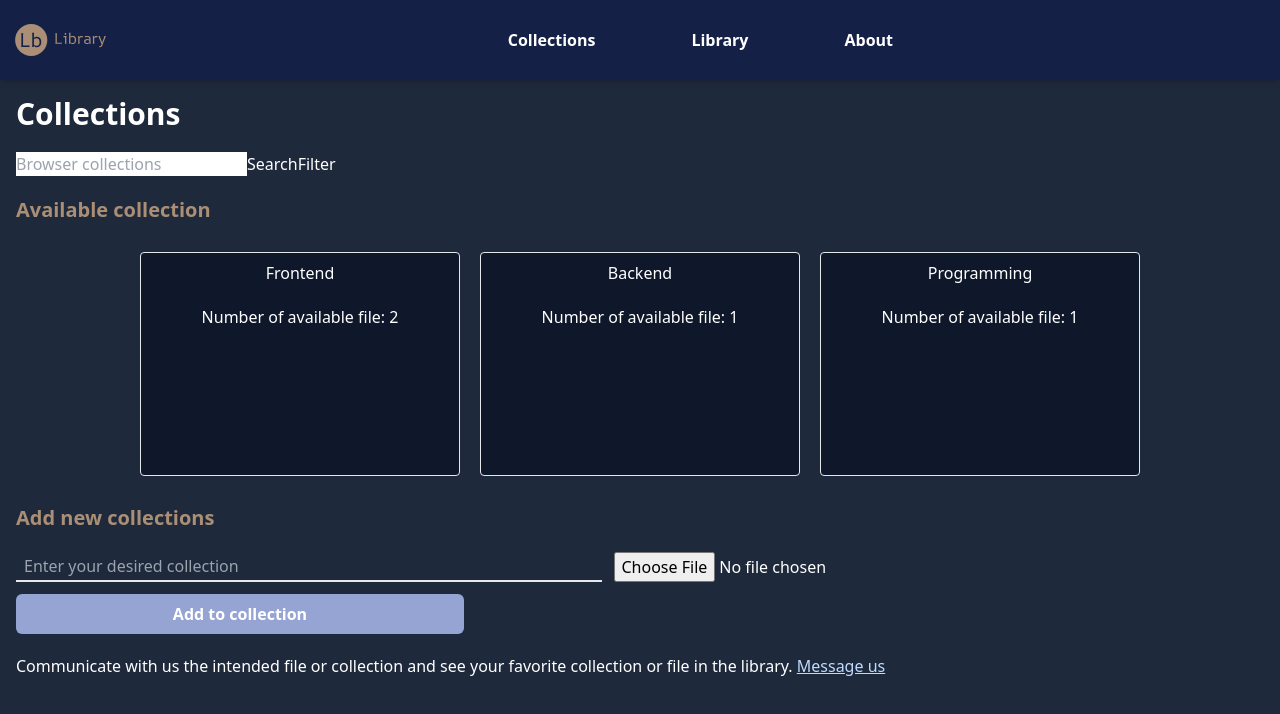
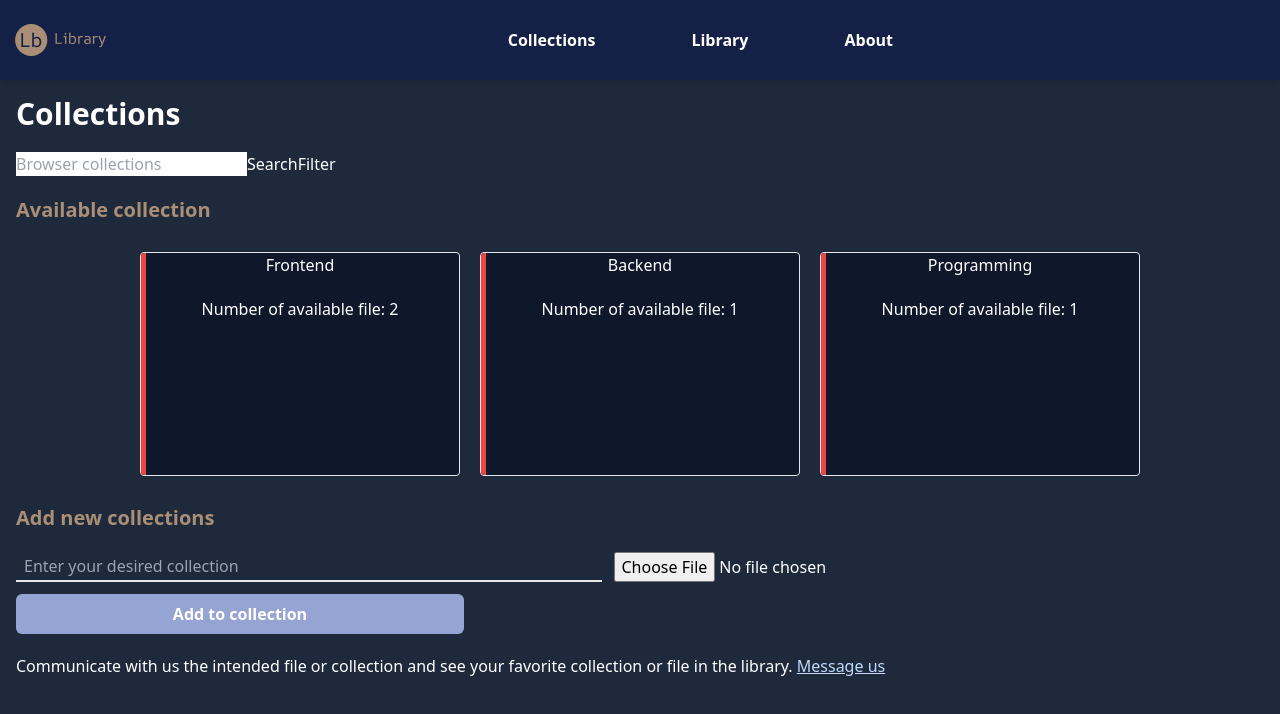
Before and after one commit to Jhay-Great/Library, a React (Vite) app in the folder frontend/: page /collections in a window 1280 px wide. Shown: the top 714 px of the page. Built offline with nearby package versions, Linux system fonts and the light colour scheme.

Commit message:
improved collection page ui

```diff
--- a/frontend/src/pages/Collections.jsx
+++ b/frontend/src/pages/Collections.jsx
@@ -77,7 +77,7 @@ function Collections() {
             <div className='w-full min-h-40 p-2 flex flex-col gap-10 items-center flex-wrap sm:flex sm:flex-row sm:justify-center sm:items-center sm:gap-5'>
             {/* convert the collections into links */}
                 {dataCollections.length !== 0 ? filteredData.map(item => (
-                <Link to={`/library/${item.genre}`} key={item.id} className='w-full sm:w-52 h-36 md:w-80 md:h-56 bg-slate-900 border rounded text-center flex flex-col gap-5 py-2 text-white'>
+                <Link to={`/library/${item.genre}`} key={item.id} className='w-full sm:w-52 h-36 md:w-80 md:h-56 bg-slate-900 border rounded text-center flex flex-col gap-5 text-white overflow-hidden after:w-[5px] after:h-full after:absolute after:bg-red-500 relative'>
                     <p>{item?.genre?.replace(item.genre.at(0), item.genre.at(0).toUpperCase())}</p>
                     <p>Number of available file: {getCount(dataCollections, item.genre)} </p>
                     {/* <p>{data.name}</p> */}
@@ -116,3 +116,12 @@ function Collections() {
 }
 
 export default Collections
+
+
+// TODO: collection color should be dependent on the available number of resources upload
+/**
+ * resources
+ *      < 10 => 'red'
+ *      > 10 => 'yellow'
+ *      > 20 => 'green'
+ */
```
